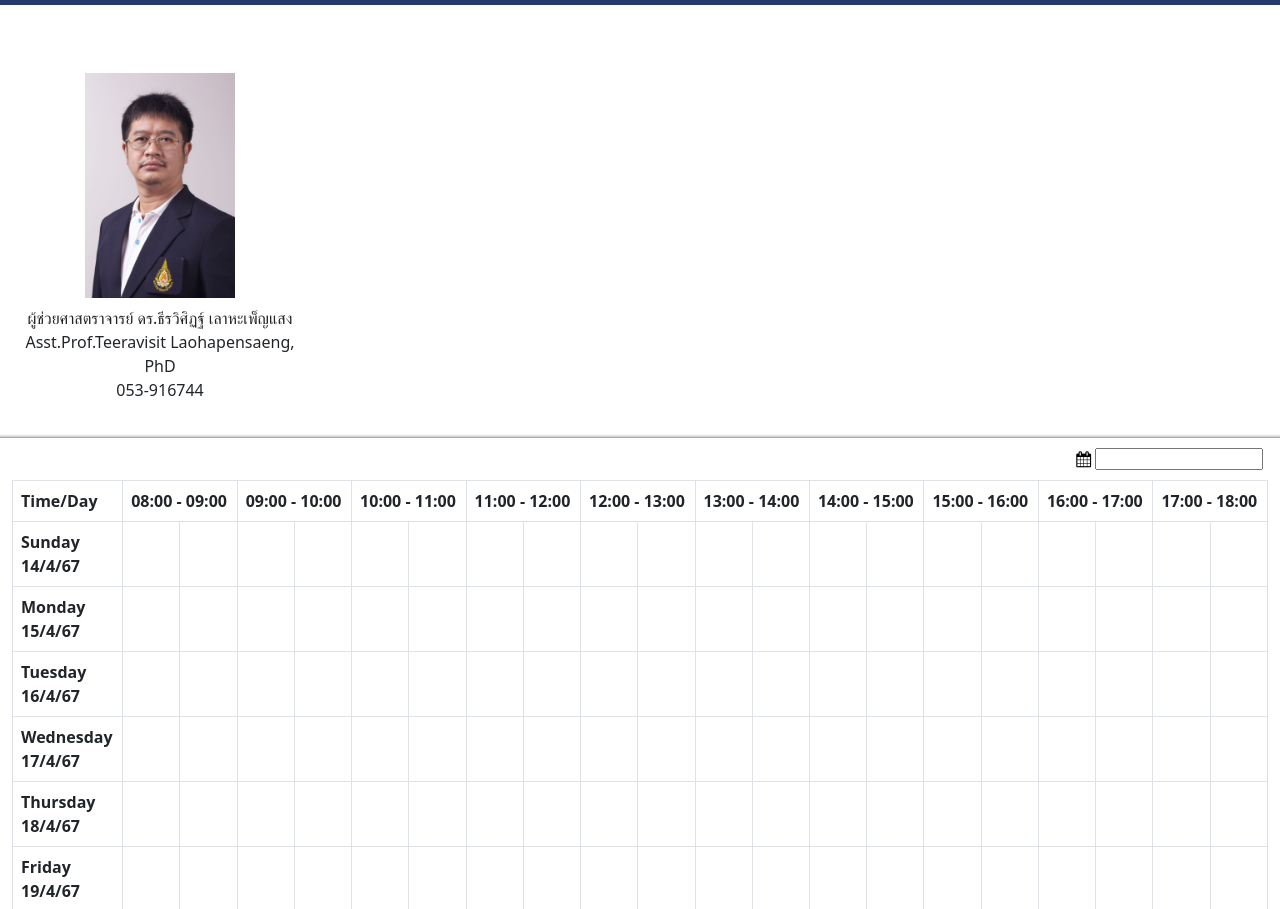
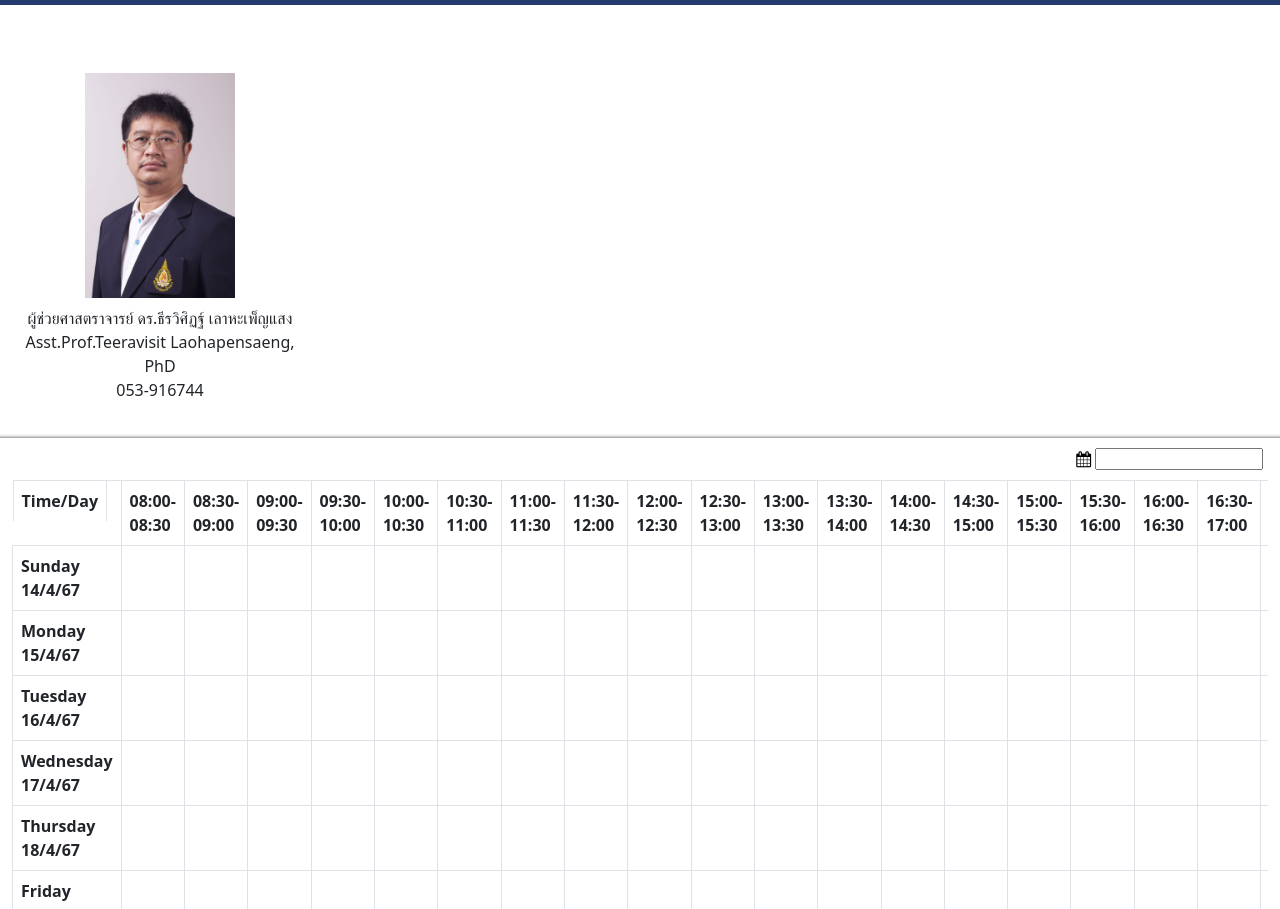
Before and after one commit to patipanbank/pre-project_wep, a plain HTML site: page views/admin/admin_editofficehours.html in a window 1280 px wide. Shown: the part 191-1100 px from the top of the page. Drawn offline with nearby package versions, Linux system fonts and the light colour scheme; some packages are replaced by stand-ins of ours; a script that the page names is missing.

Commit message:
add more

```diff
--- a/public/css/Admin/admin_editofficehours.css
+++ b/public/css/Admin/admin_editofficehours.css
@@ -9,7 +9,7 @@
 
 .coltable {
   /* position: relative; */
-  height: 550px;
+  height: 600px;
   width: 1300px;
   /* display: flex; */
   /* align-items: center; */
--- a/public/css/student/student_appointment.css
+++ b/public/css/student/student_appointment.css
@@ -11,8 +11,8 @@
 
   .coltable {
     position: relative;
-    height: 550px;
-    width: 1250px;
+    height: 600px;
+    width: 1300px;
     /* display: flex; */
     /* align-items: center; */
     justify-content: space-between;
@@ -32,7 +32,7 @@
     justify-content: center;
   }
   .circlewraper {
-    width: 100vw;
+    /* width: 100vw; */
     display: flex;
     justify-content: center;
   }
--- a/views/admin/admin_editofficehours.html
+++ b/views/admin/admin_editofficehours.html
@@ -68,17 +68,27 @@
                     <table class="table table-bordered">
                         <thead>
                             <tr>
-                                <th scope="col">Time/Day</th>
-                                <th colspan="2" scope="col">08:00 - 09:00</th>
-                                <th colspan="2" scope="col">09:00 - 10:00</th>
-                                <th colspan="2" scope="col">10:00 - 11:00</th>
-                                <th colspan="2" scope="col">11:00 - 12:00</th>
-                                <th colspan="2" scope="col">12:00 - 13:00</th>
-                                <th colspan="2" scope="col">13:00 - 14:00</th>
-                                <th colspan="2" scope="col">14:00 - 15:00</th>
-                                <th colspan="2" scope="col">15:00 - 16:00</th>
-                                <th colspan="2" scope="col">16:00 - 17:00</th>
-                                <th colspan="2" scope="col">17:00 - 18:00</th>
+                                <th scope="col" style="float: inline-start;">Time/Day</th>
+                                <th scope="col">08:00-08:30</th>
+                                <th scope="col">08:30-09:00</th>
+                                <th scope="col">09:00-09:30</th>
+                                <th scope="col">09:30-10:00</th>
+                                <th scope="col">10:00-10:30</th>
+                                <th scope="col">10:30-11:00</th>
+                                <th scope="col">11:00-11:30</th>
+                                <th scope="col">11:30-12:00</th>
+                                <th scope="col">12:00-12:30</th>
+                                <th scope="col">12:30-13:00</th>
+                                <th scope="col">13:00-13:30</th>
+                                <th scope="col">13:30-14:00</th>
+                                <th scope="col">14:00-14:30</th>
+                                <th scope="col">14:30-15:00</th>
+                                <th scope="col">15:00-15:30</th>
+                                <th scope="col">15:30-16:00</th>
+                                <th scope="col">16:00-16:30</th>
+                                <th scope="col">16:30-17:00</th>
+                                <th scope="col">17:00-17:30</th>
+                                <th scope="col">17:30-18:00</th>
                             </tr>
                         </thead>
                         <tbody>
```
Also changed, not shown: views/student/student_appointment.html (+1 -1 lines).
